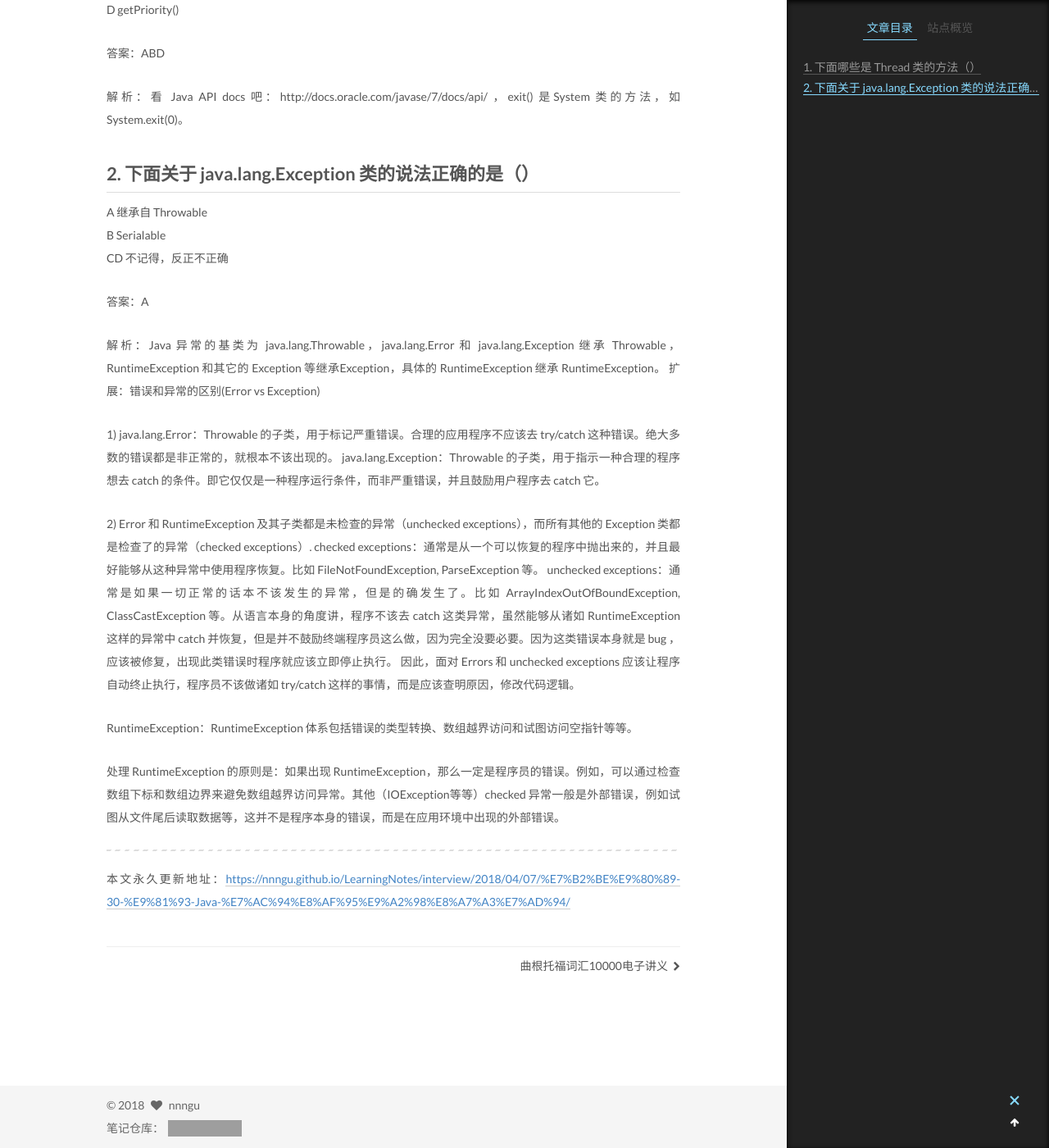
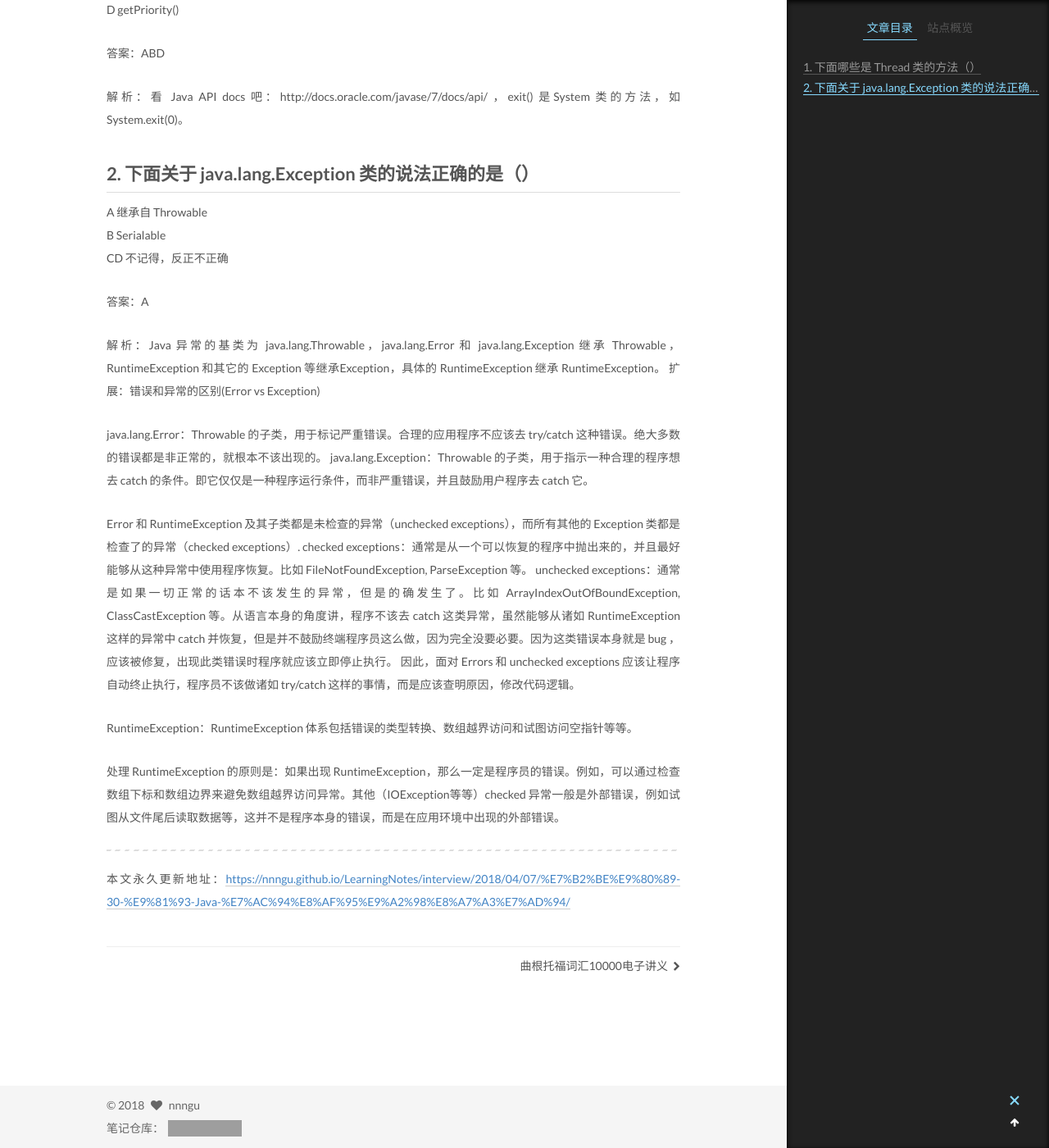
Before and after one commit to nnngu/LearningNotes, a Jekyll site: the page built from _posts/2018-04-07-精选 30 道 Java 笔试题解答.md, in a window 1280 px wide and 1400 px high, scrolled down 533 px. Shown: the whole window at 82% size. Built offline with Jekyll 4.4.1, drawn with Linux system fonts in a browser that asks for light colours; grey boxes are pictures that could not be loaded.

Commit message:
修改文件: _posts/2018-04-07-精选 30 道 Java 笔试题解答.md

```diff
--- a/_posts/2018-04-07-精选 30 道 Java 笔试题解答.md
+++ b/_posts/2018-04-07-精选 30 道 Java 笔试题解答.md
@@ -26,10 +26,10 @@ CD 不记得，反正不正确
 解析：Java 异常的基类为 java.lang.Throwable，java.lang.Error 和 java.lang.Exception 继承 Throwable，RuntimeException 和其它的 Exception 等继承Exception，具体的 RuntimeException 继承 RuntimeException。
 扩展：错误和异常的区别(Error vs Exception)
 
-1) java.lang.Error：Throwable 的子类，用于标记严重错误。合理的应用程序不应该去 try/catch 这种错误。绝大多数的错误都是非正常的，就根本不该出现的。
+java.lang.Error：Throwable 的子类，用于标记严重错误。合理的应用程序不应该去 try/catch 这种错误。绝大多数的错误都是非正常的，就根本不该出现的。
 java.lang.Exception：Throwable 的子类，用于指示一种合理的程序想去 catch 的条件。即它仅仅是一种程序运行条件，而非严重错误，并且鼓励用户程序去 catch 它。
 
-2) Error 和 RuntimeException 及其子类都是未检查的异常（unchecked exceptions），而所有其他的 Exception 类都是检查了的异常（checked exceptions）.
+Error 和 RuntimeException 及其子类都是未检查的异常（unchecked exceptions），而所有其他的 Exception 类都是检查了的异常（checked exceptions）.
 checked exceptions：通常是从一个可以恢复的程序中抛出来的，并且最好能够从这种异常中使用程序恢复。比如 FileNotFoundException,  ParseException 等。
 unchecked exceptions：通常是如果一切正常的话本不该发生的异常，但是的确发生了。比如 ArrayIndexOutOfBoundException, ClassCastException 等。从语言本身的角度讲，程序不该去 catch 这类异常，虽然能够从诸如 RuntimeException 这样的异常中 catch 并恢复，但是并不鼓励终端程序员这么做，因为完全没要必要。因为这类错误本身就是 bug ，应该被修复，出现此类错误时程序就应该立即停止执行。 因此，面对 Errors 和 unchecked exceptions 应该让程序自动终止执行，程序员不该做诸如 try/catch 这样的事情，而是应该查明原因，修改代码逻辑。
 
```
